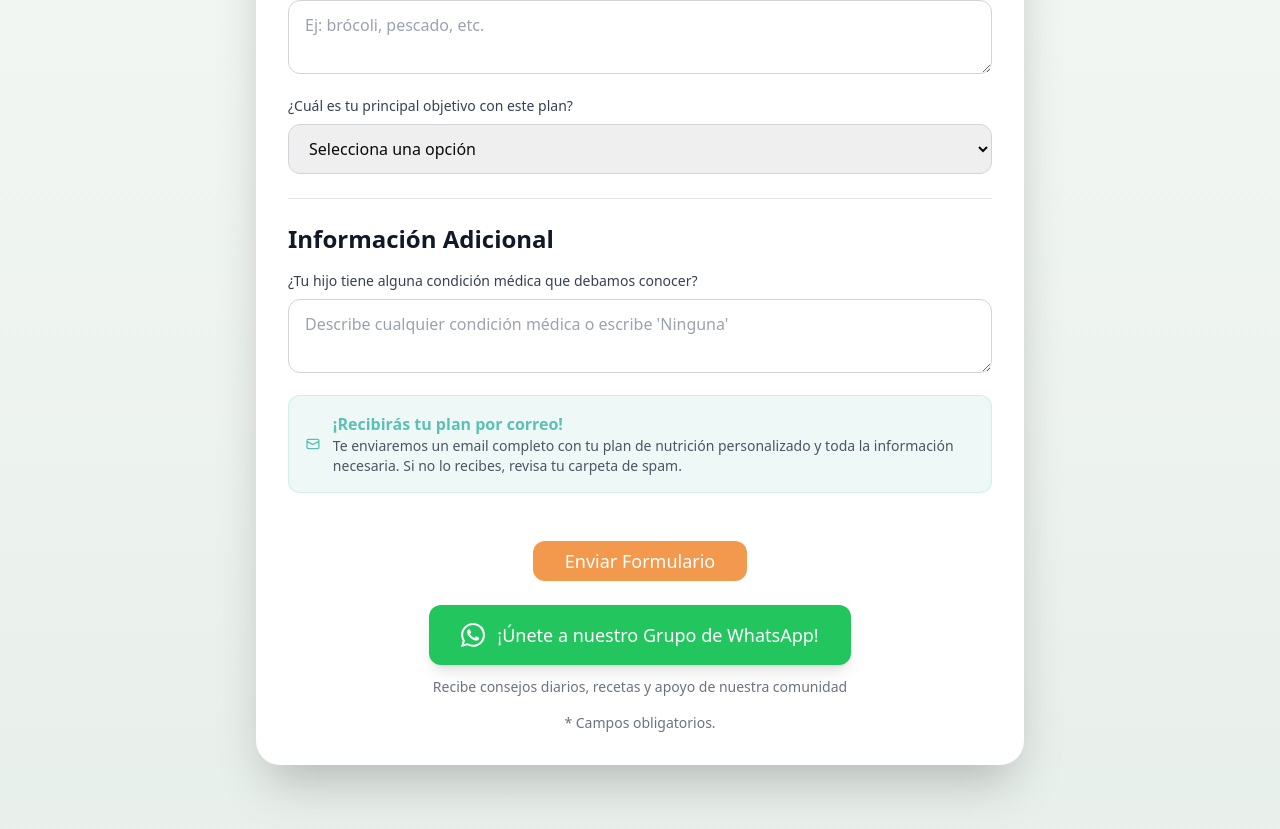
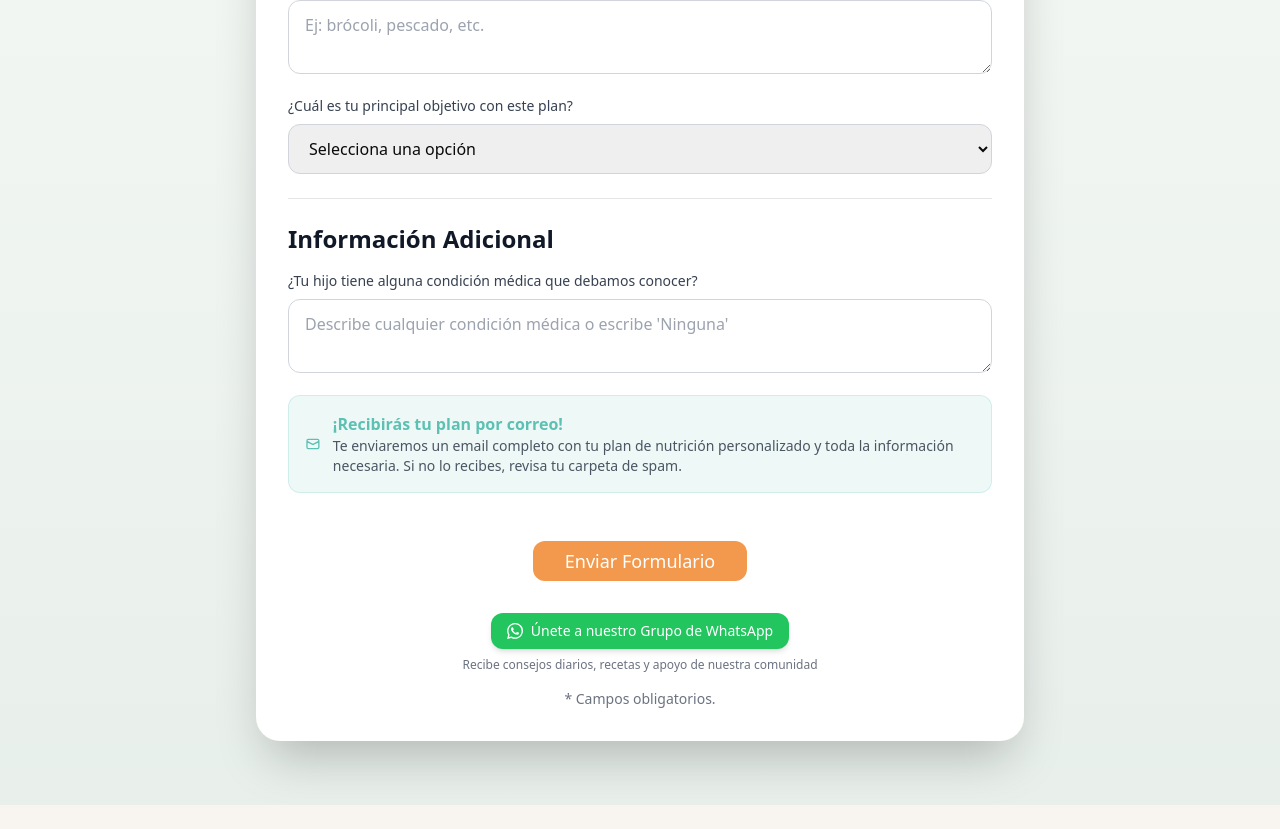
Before and after one commit to LibOrtega/chinocoso, a Next.js app: page /tienda/plan-nutricion in a window 1280 px wide. Shown: the part 1190-2019 px from the top of the page. After the commit the page ends 1995 px from the top, so only its background shows below. Built offline with nearby package versions, Linux system fonts and the light colour scheme.

Commit message:
ya hay base de datos, ya hay botón de whapp, solo falta mails automaticos

```diff
--- a/app/tienda/plan-nutricion/page.tsx
+++ b/app/tienda/plan-nutricion/page.tsx
@@ -359,19 +359,19 @@ export default function PlanNutricion() {
                 </Button>
 
                 {/* Botón de WhatsApp */}
-                <div className="mt-6">
+                <div className="mt-8 text-center">
                   <a
                     href="https://wa.me/6145502199?text=¡Hola! Me interesa unirme al grupo de WhatsApp de Clinikids Cuu para recibir más consejos de nutrición y salud para mi pequeño. 🥗👶"
                     target="_blank"
                     rel="noopener noreferrer"
-                    className="inline-flex items-center gap-3 bg-green-500 hover:bg-green-600 text-white py-4 px-8 text-lg rounded-lg transition-colors duration-200 shadow-lg hover:shadow-xl"
+                    className="inline-flex items-center gap-2 bg-green-500 hover:bg-green-600 text-white py-2 px-4 text-sm rounded-lg transition-colors duration-200 shadow-md hover:shadow-lg"
                   >
-                    <svg className="w-6 h-6" fill="currentColor" viewBox="0 0 24 24">
+                    <svg className="w-4 h-4" fill="currentColor" viewBox="0 0 24 24">
                       <path d="M17.472 14.382c-.297-.149-1.758-.867-2.03-.967-.273-.099-.471-.148-.67.15-.197.297-.767.966-.94 1.164-.173.199-.347.223-.644.075-.297-.15-1.255-.463-2.39-1.475-.883-.788-1.48-1.761-1.653-2.059-.173-.297-.018-.458.13-.606.134-.133.298-.347.446-.52.149-.174.198-.298.298-.497.099-.198.05-.371-.025-.52-.075-.149-.669-1.612-.916-2.207-.242-.579-.487-.5-.669-.51-.173-.008-.371-.01-.57-.01-.198 0-.52.074-.792.372-.272.297-1.04 1.016-1.04 2.479 0 1.462 1.065 2.875 1.213 3.074.149.198 2.096 3.2 5.077 4.487.709.306 1.262.489 1.694.625.712.227 1.36.195 1.871.118.571-.085 1.758-.719 2.006-1.413.248-.694.248-1.289.173-1.413-.074-.124-.272-.198-.57-.347m-5.421 7.403h-.004a9.87 9.87 0 01-5.031-1.378l-.361-.214-3.741.982.998-3.648-.235-.374a9.86 9.86 0 01-1.51-5.26c.001-5.45 4.436-9.884 9.888-9.884 2.64 0 5.122 1.03 6.988 2.898a9.825 9.825 0 012.893 6.994c-.003 5.45-4.437 9.884-9.885 9.884m8.413-18.297A11.815 11.815 0 0012.05 0C5.495 0 .16 5.335.157 11.892c0 2.096.547 4.142 1.588 5.945L.057 24l6.305-1.654a11.882 11.882 0 005.683 1.448h.005c6.554 0 11.89-5.335 11.893-11.893A11.821 11.821 0 0020.885 3.488"/>
                     </svg>
-                    ¡Únete a nuestro Grupo de WhatsApp!
+                    Únete a nuestro Grupo de WhatsApp
                   </a>
-                  <p className="text-sm text-gray-500 mt-3">
+                  <p className="text-xs text-gray-500 mt-2">
                     Recibe consejos diarios, recetas y apoyo de nuestra comunidad
                   </p>
                 </div>
```
